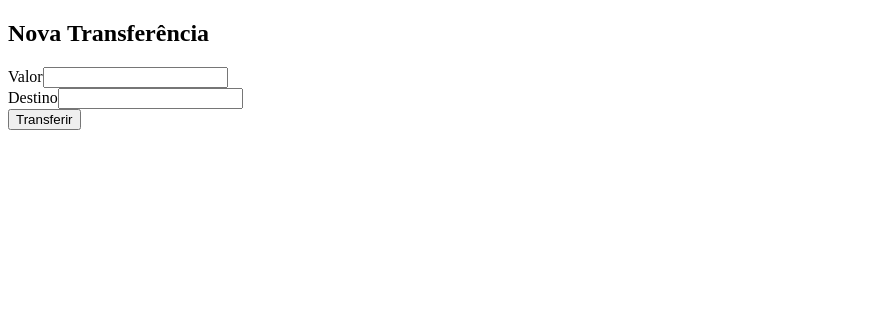
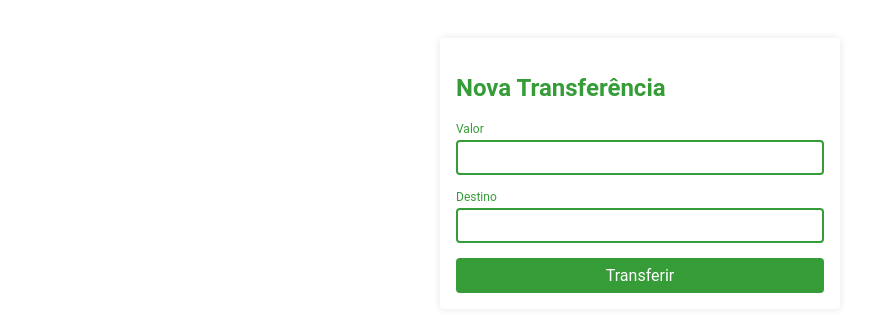
Before and after one commit to devJuanGoncalves/ComecoAngular, an Angular app in the folder my-first-project/: page / in a window 1280 px wide. Shown: the top 332 px of the page, without its empty margins (0-879 px from the left). Built offline with nearby package versions, Linux system fonts and the light colour scheme.

Commit message:
Estilizando o formulário

```diff
--- a/my-first-project/src/app/nova-transferencia/nova-transferencia.component.html
+++ b/my-first-project/src/app/nova-transferencia/nova-transferencia.component.html
@@ -1,15 +1,19 @@
-<form>
-    <h2>Nova Transferência</h2>
+<section class="container">
+  <form class="formulario">
+      <h2 class="formulario__titulo">Nova Transferência</h2>
 
-    <div>
-      <label for="valor">Valor</label>
-      <input id="valor" type="text">
-    </div>
+      <div class="form-field">
+        <label class="form-field__label" for="valor">Valor</label>
+        <input class="form-field__input" id="valor" type="text">
+      </div>
 
-    <div>
-      <label for="destino">Destino</label>
-      <input id="destino" type="text">
-    </div>
+      <div class="form-field">
+        <label class="form-field__label" for="destino">Destino</label>
+        <input class="form-field__input" id="destino" type="text">
+      </div>
 
-    <button>Transferir</button>
+      <div class="botao-wrapper">
+        <button class="botao">Transferir</button>
+      </div>
   </form>
+</section>
--- a/my-first-project/src/app/nova-transferencia/nova-transferencia.component.scss
+++ b/my-first-project/src/app/nova-transferencia/nova-transferencia.component.scss
@@ -0,0 +1,59 @@
+.formulario {
+  background-color: white;
+  padding: 16px;
+  border-radius: 4px;
+  box-shadow: 0 0 8px rgba(0, 0, 0, 0.1);
+  &__titulo {
+    text-transform: capitalize;
+    color: var(--primary);
+  }
+}
+
+.form-field {
+  width: 100%;
+  margin-top: 15px;
+  margin-bottom: 15px;
+  display: flex;
+  flex-direction: column;
+  color: var(--primary);
+
+  &__label {
+    color: inherit;
+    margin-bottom: 4px;
+    font-size: 12px;
+  }
+
+  &__input {
+    padding: 8px;
+    border-radius: 4px;
+    color: inherit;
+    border: 2px solid;
+    outline: none;
+  }
+}
+
+.botao-wrapper {
+  display: flex;
+}
+
+.botao {
+  background-color: var(--primary);
+  color: white;
+  display: block;
+  flex: 1;
+  border: none;
+  border-radius: 4px;
+  font-size: 16px;
+  padding: 0.5em;
+  cursor: pointer;
+  transition: opacity 0.2s;
+
+  &--cancelar {
+    background-color: var(--secondary);
+    margin-left: 20px;
+  }
+
+  &:hover {
+    opacity: 0.8;
+  }
+}
--- a/my-first-project/src/styles.scss
+++ b/my-first-project/src/styles.scss
@@ -1 +1,18 @@
 /* You can add global styles to this file, and also import other style files */
+:root {
+  --primary: #369c38;
+  --secondary: #132A13;
+  --padding: 15px;
+  --cinza : #405040;
+  --cinza-claro: #dedede;
+}
+
+* {
+  font-family: "Roboto", sans-serif;
+}
+
+.container {
+  max-width: 400px;
+  padding: 30px;
+  margin: 0 auto;
+}
```
